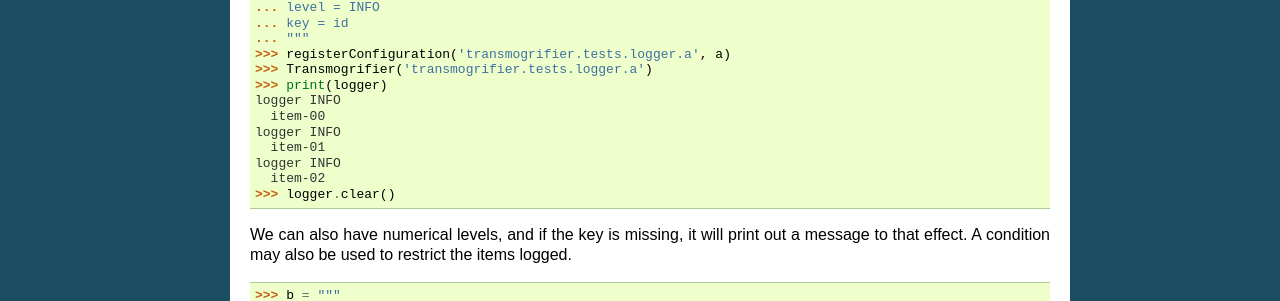
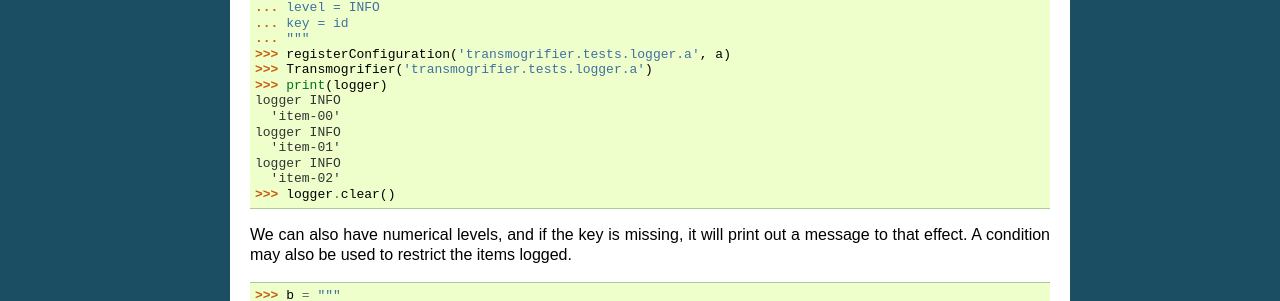
Before and after one commit to collective/transmogrifier, a Sphinx documentation site: the page built from docs/blueprints/logger.rst, in a window 1280 px wide. Shown: the part 376-677 px from the top of the page. Built offline with Sphinx 7.4.7, drawn with Linux system fonts in a browser that asks for light colours.

```diff
--- a/docs/blueprints/logger.rst
+++ b/docs/blueprints/logger.rst
@@ -24,11 +24,11 @@ A logger section lets you log a piece of data from the item together with a name
     >>> Transmogrifier('transmogrifier.tests.logger.a')
     >>> print(logger)
     logger INFO
-      item-00
+      'item-00'
     logger INFO
-      item-01
+      'item-01'
     logger INFO
-      item-02
+      'item-02'
     >>> logger.clear()
 
 We can also have numerical levels, and if the key is missing, it will print out a message to that effect. A condition may also be used to restrict the items logged.
```
Also changed, not shown: 1 other file.
